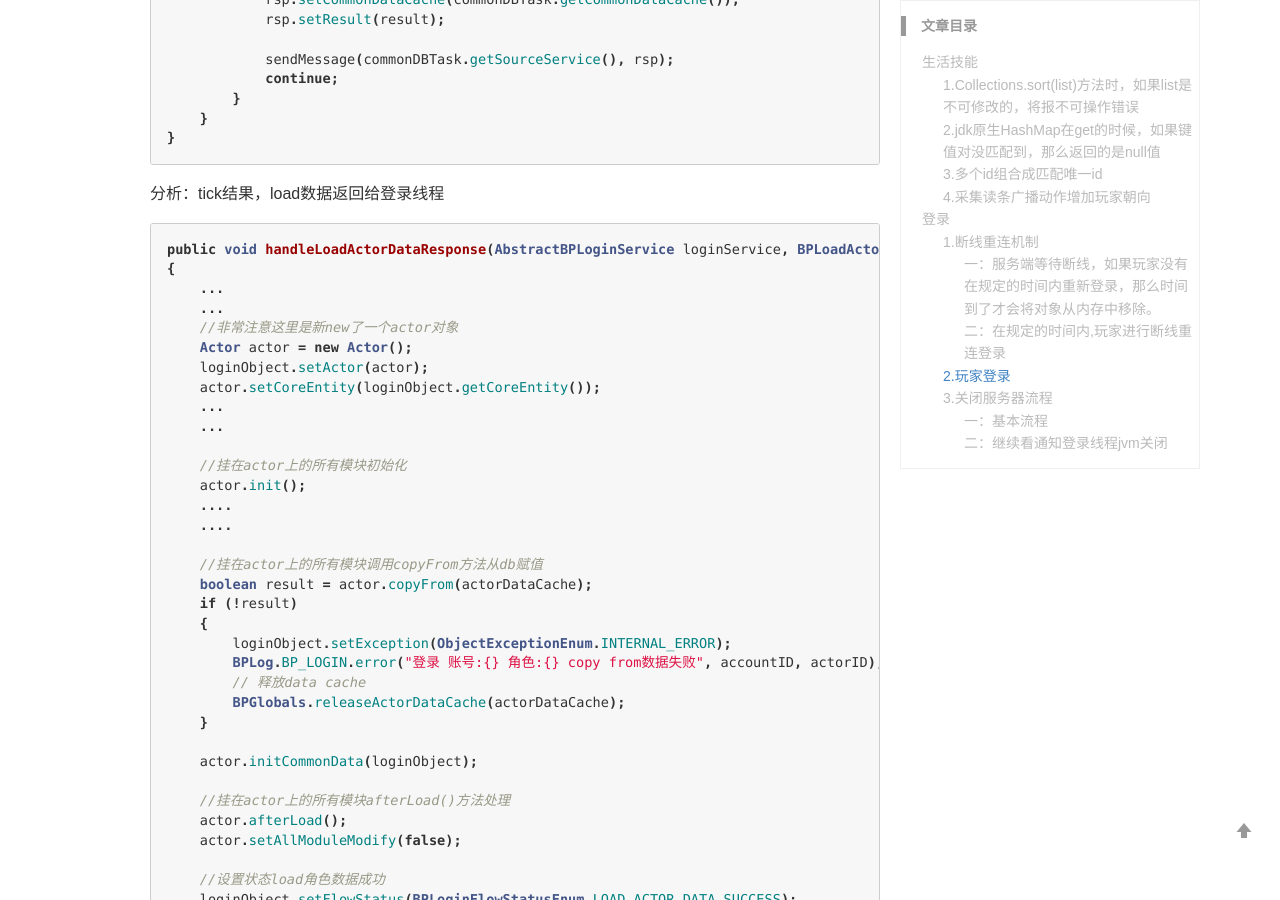
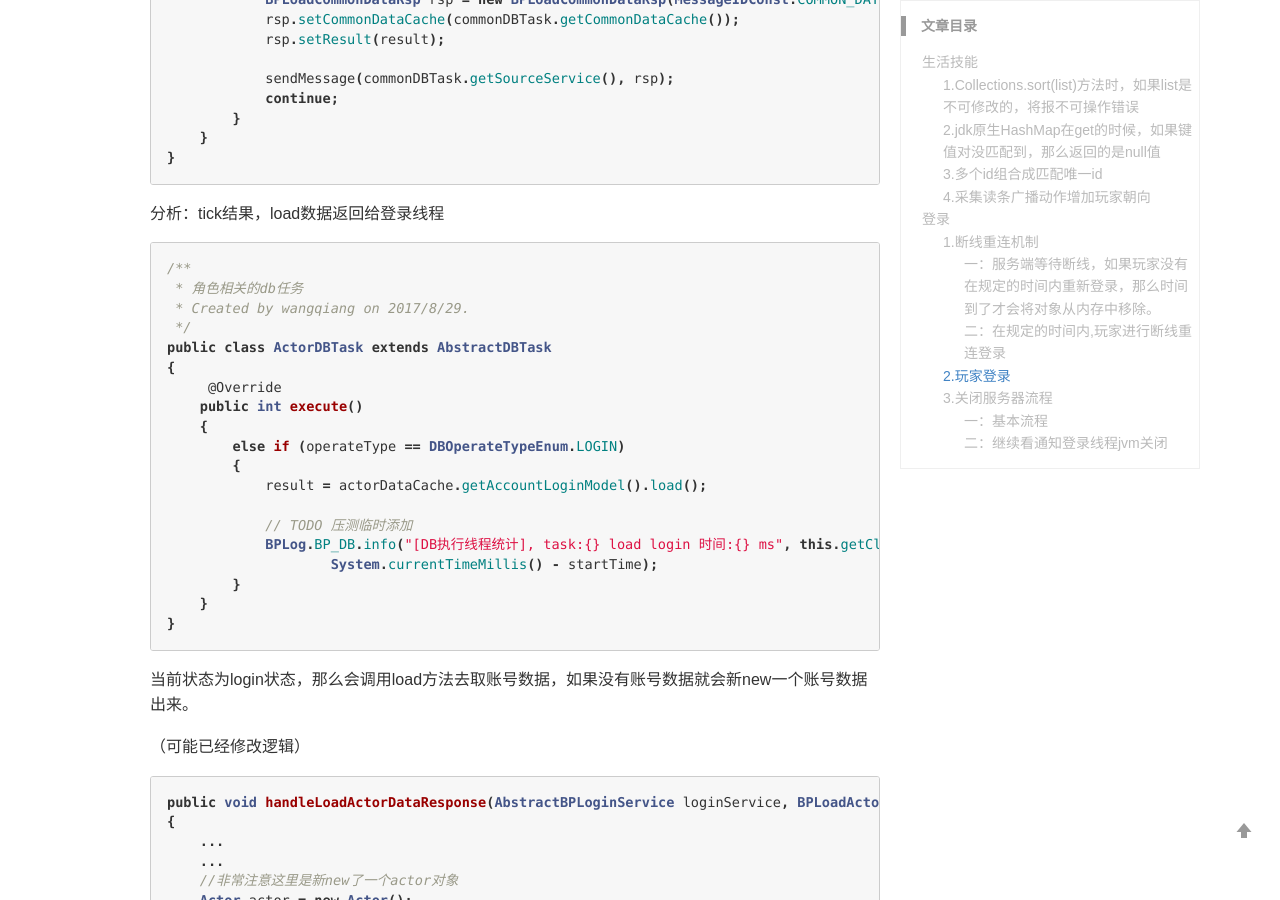
Before and after one commit to lizb0907/lizb0907.github.io, a Jekyll site: the page built from _posts/mmo-game/2018-08-09-AbilityAndLogin.md, in a window 1280 px wide and 900 px high, scrolled down 19508 px. Built offline with Jekyll 4.4.1, drawn with Linux system fonts in a browser that asks for light colours; comment, search, counter and statistics services are not loaded; some of the changed text lies outside the part shown.

Commit message:
update login

````diff
--- a/_posts/mmo-game/2018-08-09-AbilityAndLogin.md
+++ b/_posts/mmo-game/2018-08-09-AbilityAndLogin.md
@@ -699,6 +699,7 @@ public class ToMainCheckLoginTokenCallback extends BPHttpCallback
 /**
 * 向db发送load登录数据请求
 * 如果没有登录数据,会直接创建一个出来(现在注释了)
+* 是说，如果执行load数据库任务时发现没有数据，就创建一个新账号数据出来。
 * @param loginObject
 */
 public void loadLoginData(BPLoginObject loginObject)
@@ -922,6 +923,32 @@ private void tickThreadPool(int interval)
 }
 ```
 分析：tick结果，load数据返回给登录线程
+
+```java
+/**
+ * 角色相关的db任务
+ * Created by wangqiang on 2017/8/29.
+ */
+public class ActorDBTask extends AbstractDBTask
+{
+     @Override
+    public int execute()
+    {
+        else if (operateType == DBOperateTypeEnum.LOGIN)
+        {
+            result = actorDataCache.getAccountLoginModel().load();
+
+            // TODO 压测临时添加
+            BPLog.BP_DB.info("[DB执行线程统计], task:{} load login 时间:{} ms", this.getClass().getName(),
+                    System.currentTimeMillis() - startTime);
+        }
+    }
+}
+```
+当前状态为login状态，那么会调用load方法去取账号数据，如果没有账号数据就会新new一个账号数据出来。
+
+（可能已经修改逻辑）
+
 
 ```java
 public void handleLoadActorDataResponse(AbstractBPLoginService loginService, BPLoadActorDataRsp message)
````
